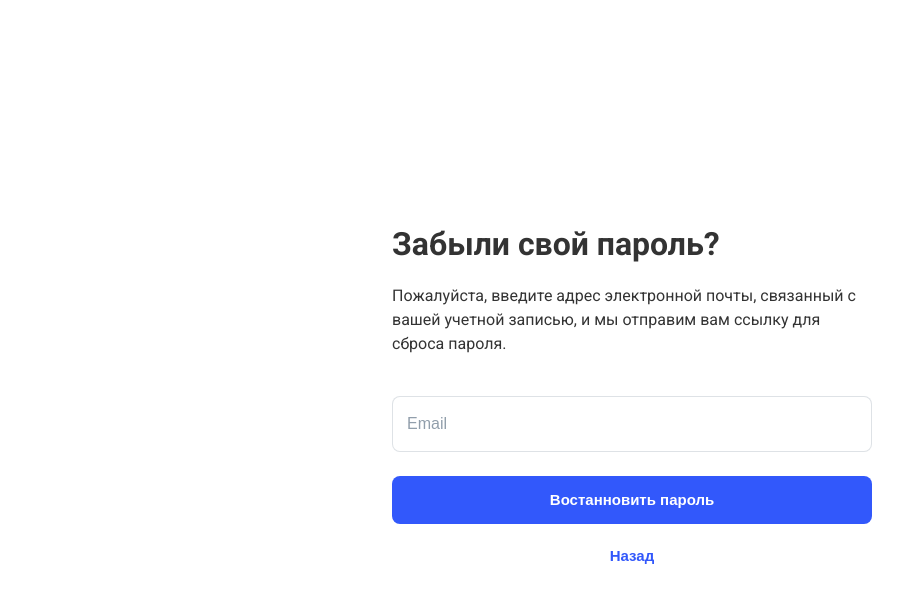
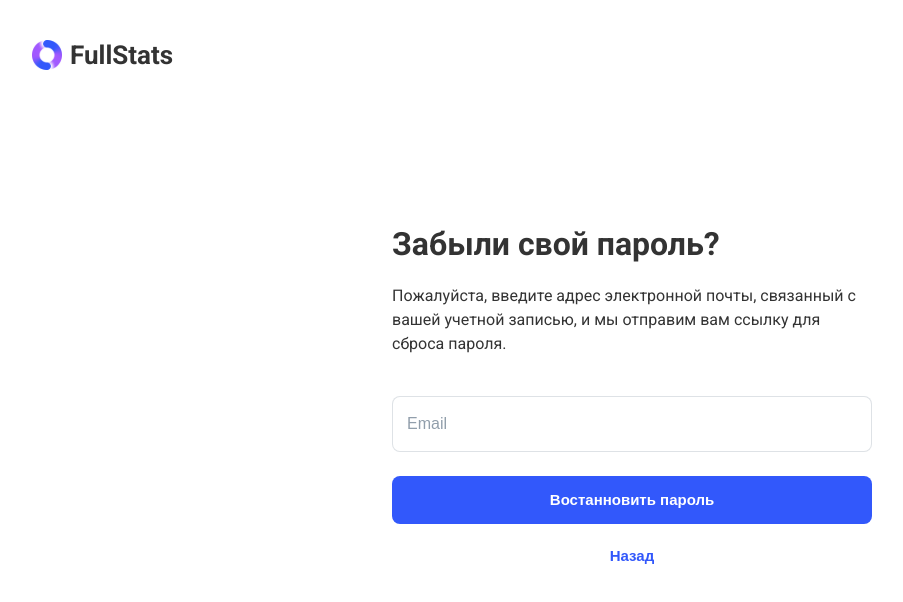
Before and after one commit to MarkComa/fullstats-test-frontend, a Next.js app: page /resetPassword in a window 1280 px wide. Shown: the top 602 px of the page, without its empty margins (8-911 px from the left). Built offline with nearby package versions, Linux system fonts and the light colour scheme.

Commit message:
create logo component and stylized

```diff
--- a/components/AuthBanner/AuthBanner.tsx
+++ b/components/AuthBanner/AuthBanner.tsx
@@ -1,7 +1,7 @@
 import React from "react";
 import { AuthBannerProps } from "./AuthBanner.props";
 import s from "./AuthBanner.module.scss";
-import Logo from "../../assets/images/logo.svg";
+import { Logo } from "../Logo/Logo";
 
 export const AuthBanner = ({
 	banner,
@@ -11,8 +11,7 @@ export const AuthBanner = ({
 	return (
 		<div className={s.authBanner} {...props}>
 			<div className={s.logo}>
-				<img src={Logo.src} alt='logo' />
-				<span className={s.title}>FullStats</span>
+				<Logo color='black'/>
 			</div>
 			{banner && <img className={s.banner} src={banner} alt='banner' />}
 		</div>
--- /dev/null
+++ b/components/Logo/Logo.module.scss
@@ -0,0 +1,20 @@
+.logo {
+	display: flex;
+	cursor: pointer;
+	&__icon{
+		margin-right: 8px;
+	}
+	&__title {
+		font-family: "Roboto";
+		font-weight: 800;
+		font-size: 26px;
+		line-height: 30px;
+		&__white {
+			color: var(--white);
+		}
+		&__black {
+			color: var(--black);
+		}
+
+	}
+}
--- /dev/null
+++ b/components/Logo/Logo.props.ts
@@ -0,0 +1,5 @@
+import { HTMLAttributes } from 'react';
+import { DetailedHTMLProps } from 'react';
+export interface LogoProps extends DetailedHTMLProps<HTMLAttributes<HTMLDivElement>, HTMLDivElement> {
+  color?: 'black' | 'white'
+}
--- /dev/null
+++ b/components/Logo/Logo.tsx
@@ -0,0 +1,22 @@
+import Link from "next/link";
+import React from "react";
+import LogoIcon from "../../assets/images/logo.svg";
+import s from './Logo.module.scss'
+import cn from "classnames";
+import { LogoProps } from "./Logo.props";
+
+export const Logo = ({color = 'white', className, ...props}:LogoProps) => {
+	return (
+      <div className={className} {...props}>
+      <Link href='/'>
+      <div className={s.logo}>
+			<img className={s.logo__icon} src={LogoIcon.src} alt='Logo' />
+			<span className={cn(s.logo__title, {
+        [s.logo__title__white]: color == 'white',
+        [s.logo__title__black]: color == 'black',
+      })}>FullStats</span>
+      </div>
+      </Link>
+      </div>
+	);
+};
--- a/pages/resetPassword.tsx
+++ b/pages/resetPassword.tsx
@@ -2,6 +2,7 @@ import { NextPage } from 'next'
 import React from 'react'
 import { useForm } from 'react-hook-form'
 import { Button } from '../components/Button/Button';
+import { Logo } from '../components/Logo/Logo';
 import s from '../styles/ResetPassword.module.scss'
 
 const ResetPassword: NextPage = () => {
@@ -9,6 +10,7 @@ const ResetPassword: NextPage = () => {
   const onSubmit = () => {}
   return (
     <div className={s.resetPassword}>
+      <Logo className={s.logo} color='black'/>
       <h2 className={s.title}>Забыли свой пароль?</h2>
       <p className={s.description}>Пожалуйста, введите адрес электронной почты, связанный с вашей учетной записью, и мы отправим вам ссылку для сброса пароля.</p>
       <form onSubmit={handleSubmit(onSubmit)} className={s.form}>
--- a/styles/ResetPassword.module.scss
+++ b/styles/ResetPassword.module.scss
@@ -5,6 +5,11 @@
 	max-width: 480px;
 	margin: 0 auto;
 	height: 100vh;
+}
+.logo {
+	position: absolute;
+	top: 40px;
+	left: 40px;
 }
 .title {
 	margin-bottom: 16px;
```
Also changed, not shown: components/Header/Header.module.scss (+1 -17 lines), components/Header/Header.tsx (+4 -5 lines).
